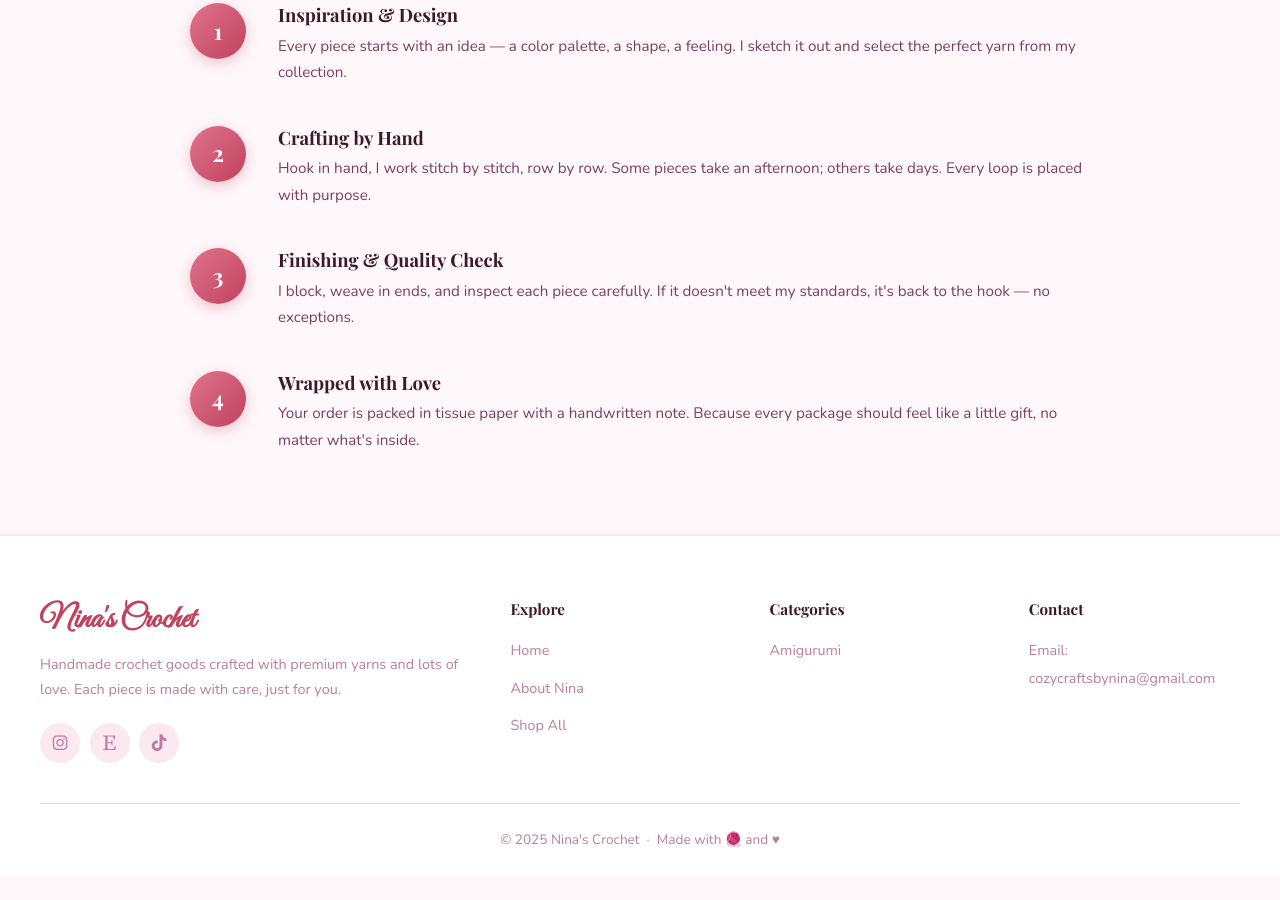
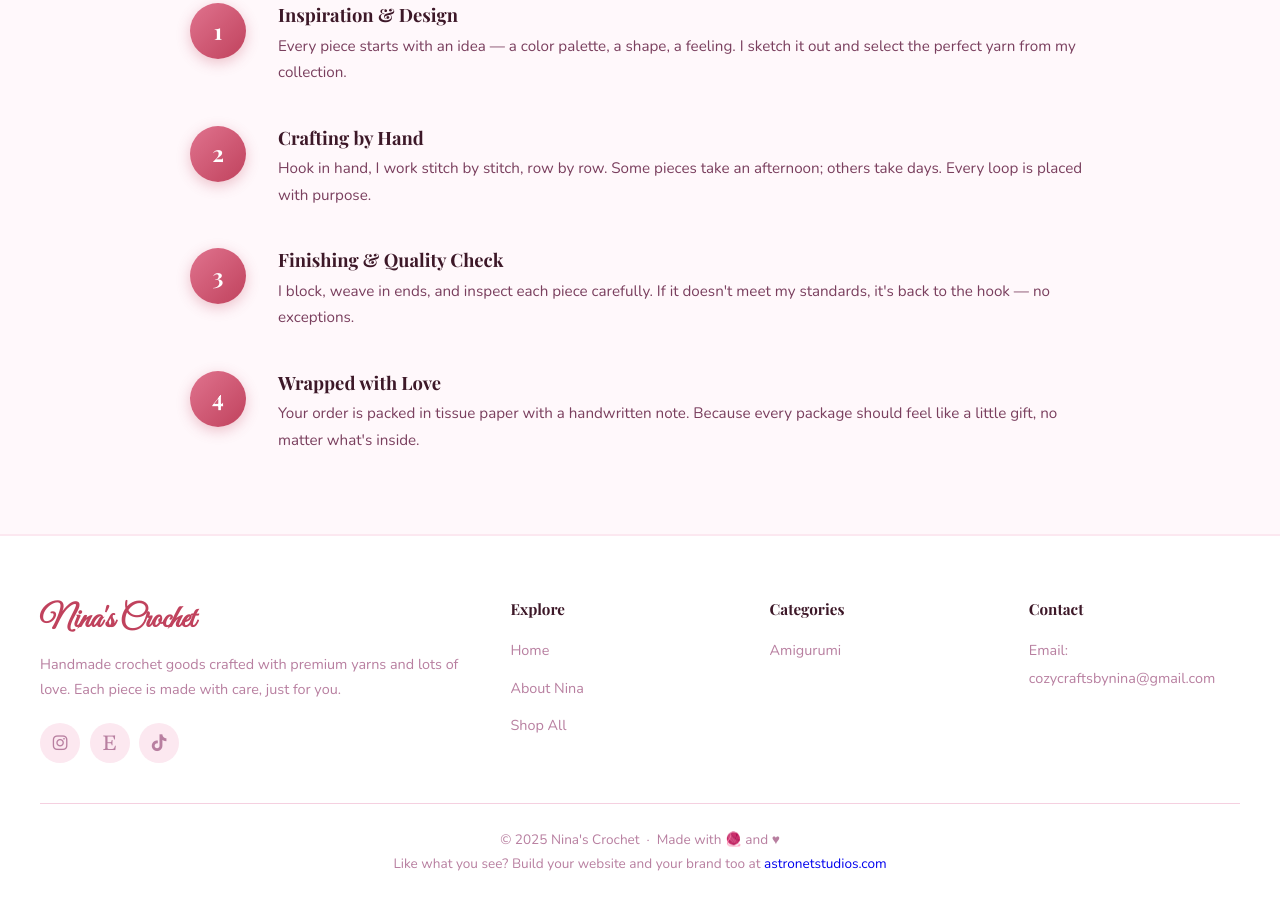
Before and after one commit to DPritch000/Nina-s-Crochet, a website: page Client/about.html in a window 1280 px wide. Shown: the part 2144-3044 px from the top of the page. Before the commit the page ends 3020 px from the top, so only its background shows below. Drawn offline with nearby package versions, Linux system fonts and the light colour scheme; a web font is replaced by a local one.

Commit message:
added shameless plug

```diff
--- a/Client/about.html
+++ b/Client/about.html
@@ -155,6 +155,7 @@ Every item is made to order and custom made by me, I will chat with you about th
 
     <div class="footer-bottom">
       <p>&copy; 2025 Nina's Crochet &nbsp;·&nbsp; Made with 🧶 and ♥</p>
+      <p>Like what you see? Build your website and your brand too at <a href="https://astronetstudios.com" target="_blank" rel="noopener">astronetstudios.com</a></p>
     </div>
   </footer>
 
```
Also changed, not shown: Client/index.html (+1 -0 lines), Client/products.html (+1 -0 lines).
